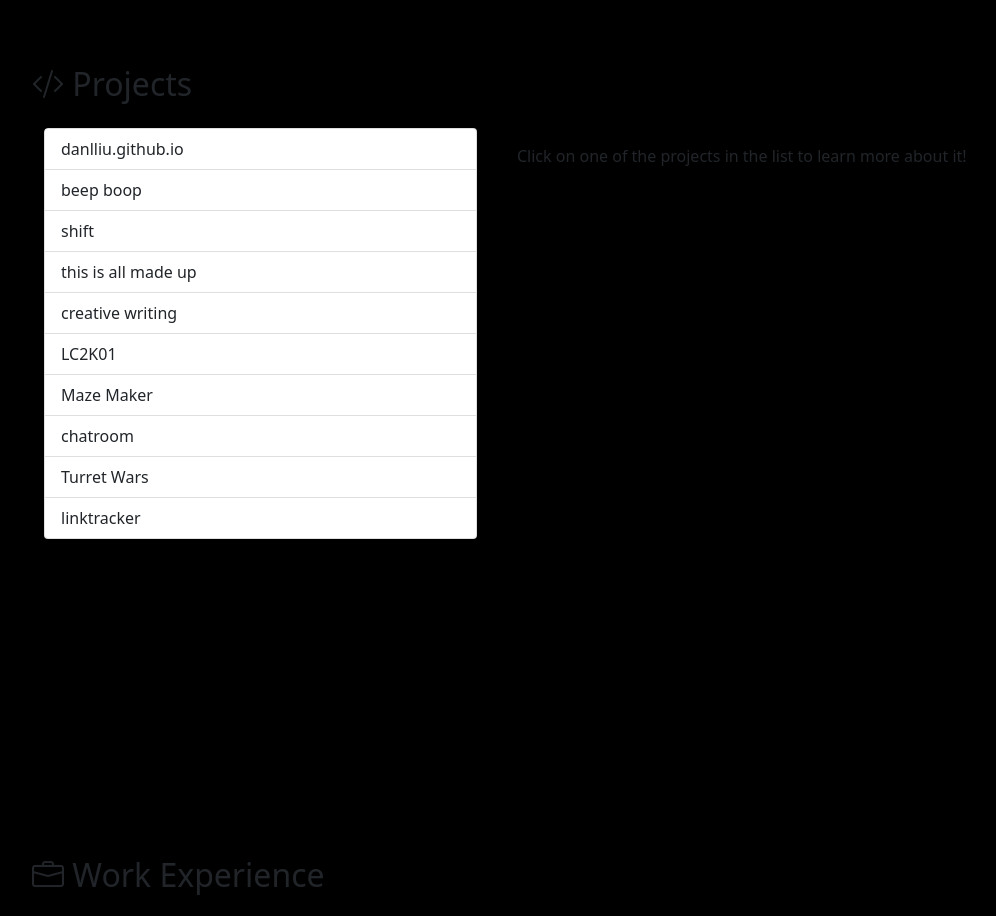
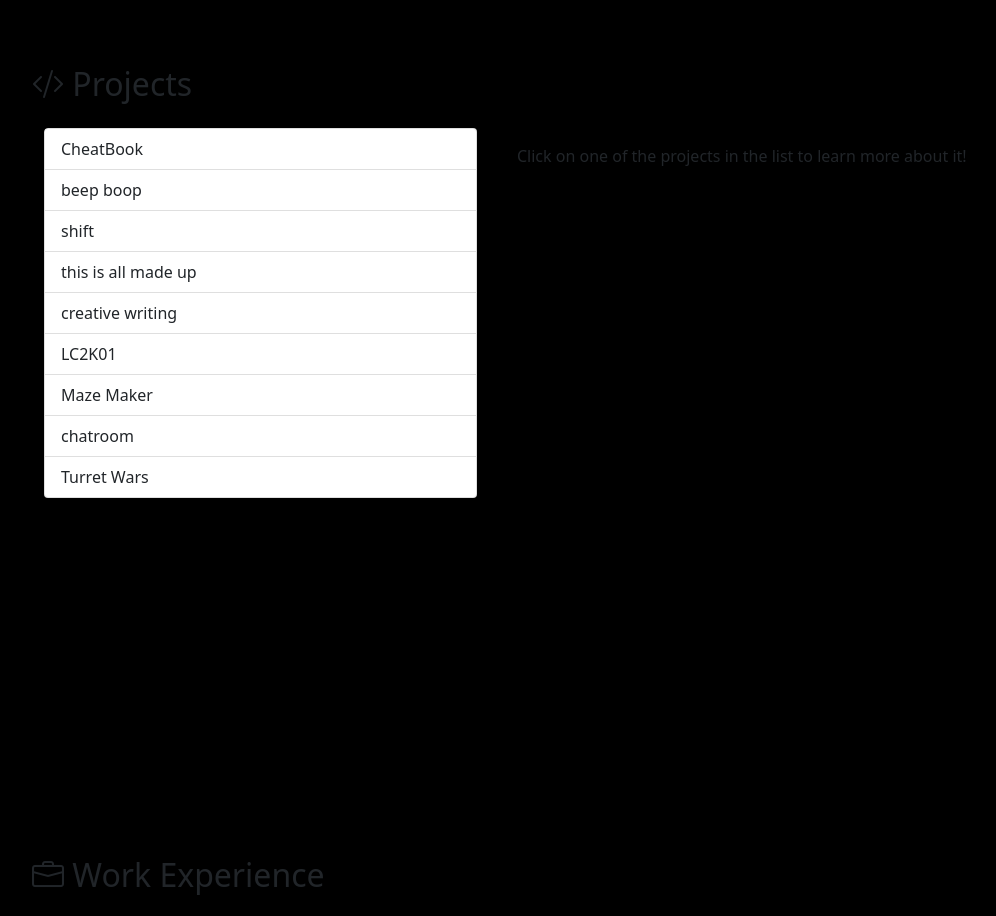
Before and after one commit to arryan135/React-Website1.0, a Vue app: page / in a window 1280 px wide. Shown: the part 1800-2716 px from the top of the page, without its empty margins (50-1046 px from the left). Built offline with nearby package versions, Linux system fonts and the light colour scheme.

Commit message:
add cheatbook project

```diff
--- a/src/components/ProjectInformation.vue
+++ b/src/components/ProjectInformation.vue
@@ -26,11 +26,13 @@
 
                 projectInformation: [
                     {
-                        name: "danlliu.github.io",
+                        name: "CheatBook",
                         html:
-                            `<p>You're here right now! This is my personal website, built with Vue.js and Bootstrap. You can find the source code
-                             at
-                             <a href="https://github.com/danlliu/danlliu.github.io" target="_blank" rel="noopener noreferrer">github.com/danlliu/danlliu.github.io</a>.</p>`
+                        `<p>In the past, I have used coding documentations to review the forgotten functional nuances of many JS frameworks. I even tried making coding cheatsheets. But reading code without actually executing it doesn’t help me review the concepts effectively. Of course, I can always run that code in an IDE. But executing code specific to a framework requires some work like setting up your directory and applying other configurational modifications which can be tedious.</p>
+                         <p>Therefore using React and Typescript, I developed CheatBook which is an interactive browser-based coding environment. It is like a Jupyter Notebook, but for JavaScript. It utilizes a cell-based layout where the user can choose between a code editor or a markdown text editor. While using the code editor cell, this app utilizes Esbuild to transpile and bundle the code and safely execute it directly in the browser. By leveraging web assembly and caching, the execution times are as fast as those of a traditional IDE. All of the complex state within the app is handled using Redux. Moreover, this frontend is also patched up to a NodeJS backend. By using a Redux middleware and an Express server, CheatBook persists the contents in the cells on a local JSON file.</p>
+                         <p>CheatBook is designed to be used as a CLI on your local machine and you can learn more about its package-based architecture at the <a href="https://www.npmjs.com/package/cheatbook" target="_blank" rel="noopener noreferrer">NPM registry</a>.</p>
+                         <p>If you would like to check out CheatBook for yourself, you can find it <a href="https://arryan135.github.io/local_client_cheatbook/" target="_blank" rel="noopener noreferrer">here</a>!</p>`
+
                     },
                     {
                         name: "beep boop",
@@ -104,12 +106,12 @@
                             <small id="turret3-caption">The upgrade screen of Turret Wars, allowing the player to make their spaceship better.</small>
                          </div>`
                     },
-                    {
-                        name: "linktracker",
-                        html:
-                        `<p>During the pandemic, many of us use virtual conferencing software such as Zoom or Google Meet to collaborate with others. However, it can be tough to keep track of the myriad links used to join different meetings. That's why I developed linktracker, an app that helps you keep track of meeting links in your browser. Using the browser's storage, linktracker is able to remember when your meetings take place and the links associated with them, and gives you the option to filter events in different ways. linktracker also includes some convenience features such as editing events, and dark mode.</p>
-                        <p>If you'd like to try out linktracker for yourself, you can find it <a href="https://danlliu.github.io/linktracker" target="_blank" rel="noopener noreferrer">here</a>!</p>`
-                    }
+                    // {
+                    //     name: "linktracker",
+                    //     html:
+                    //     `<p>During the pandemic, many of us use virtual conferencing software such as Zoom or Google Meet to collaborate with others. However, it can be tough to keep track of the myriad links used to join different meetings. That's why I developed linktracker, an app that helps you keep track of meeting links in your browser. Using the browser's storage, linktracker is able to remember when your meetings take place and the links associated with them, and gives you the option to filter events in different ways. linktracker also includes some convenience features such as editing events, and dark mode.</p>
+                    //     <p>If you'd like to try out linktracker for yourself, you can find it <a href="https://danlliu.github.io/linktracker" target="_blank" rel="noopener noreferrer">here</a>!</p>`
+                    // }
                 ]
             }
         },
```
Also changed, not shown: 1 other file (tests, documents, lock files or other folders).
